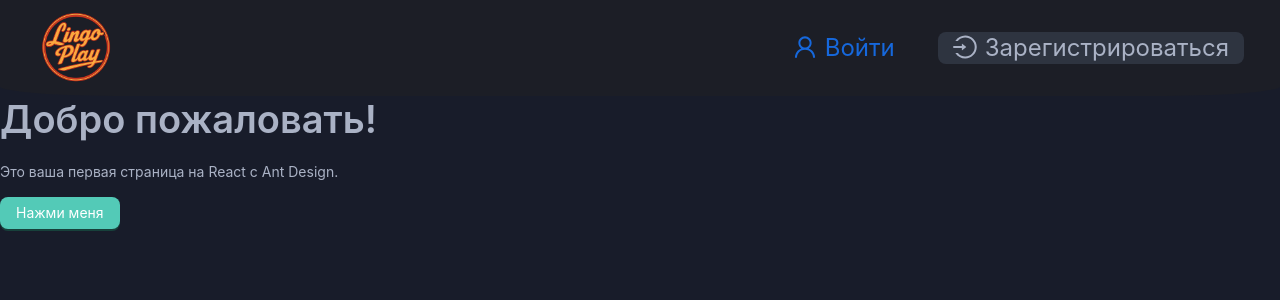
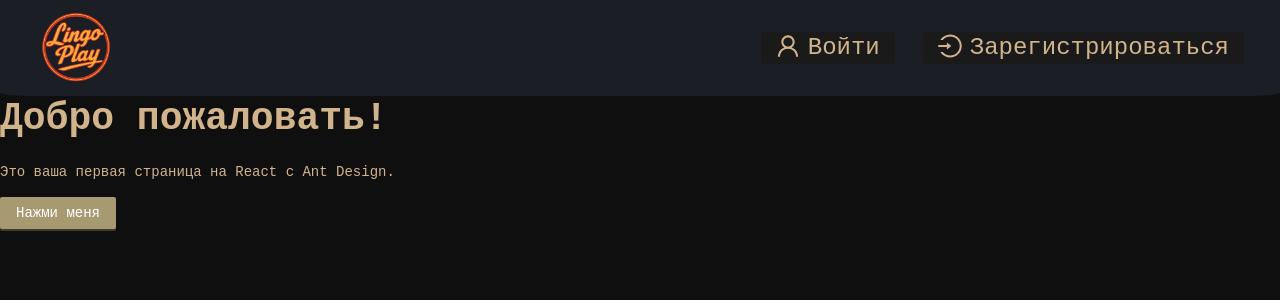
Before and after one commit to Xryak-Git/lingoplay_react, a React (Vite) app: page / in a window 1280 px wide. Shown: the top 300 px of the page. Built offline with nearby package versions, Linux system fonts and the light colour scheme; no server answers.

Commit message:
Стилизация под Fallout New Vegas

```diff
--- a/src/base/HeaderTop.jsx
+++ b/src/base/HeaderTop.jsx
@@ -74,7 +74,7 @@ export default function HeaderTop() {
     const renderGuestItems = () => (
         <>
             <SiteHeader.Item>
-                <Button icon={<UserOutlined />} onClick={onLogin} type="link">
+                <Button icon={<UserOutlined />} onClick={onLogin}>
                     Войти
                 </Button>
             </SiteHeader.Item>
--- a/src/index.css
+++ b/src/index.css
@@ -1,13 +1,12 @@
-/* HeaderTop.module.css */
 .affixTop {
-    background-color: var(--header-bg);
-    border-bottom: 1px solid var(--header-border);
+    background-color: var(--header-bg, #1A1A1A);
+    border-bottom: 1px solid var(--header-border, #444);
     z-index: 100;
     width: 100%;
     padding: 8px 16px;
     transition: background-color 0.3s ease;
-    border-bottom-left-radius: 10%;
-    border-bottom-right-radius: 10%;
+    border-bottom-left-radius: 3%;
+    border-bottom-right-radius: 3%;
     border: none;
 }
 
--- a/src/themeContext.jsx
+++ b/src/themeContext.jsx
@@ -15,12 +15,12 @@ export function ThemeProvider({ children }) {
     const themeConfig = {
         algorithm: isDarkMode ? theme.darkAlgorithm : theme.defaultAlgorithm,
         token: {
-            colorPrimary: '#5EEAD4',
-            colorText: isDarkMode ? '#AAB2C5' : '#1C1E26',
-            colorBgBase: isDarkMode ? '#1C1E26' : '#ffffff',
-            colorBgContainer: isDarkMode ? '#2E3440' : '#f0f2f5',
-            fontFamily: "'Inter', sans-serif",
-            borderRadius: 8,
+            colorPrimary: '#C2B280',
+            colorText: isDarkMode ? '#D2B48C' : '#1C1E26',
+            colorBgBase: isDarkMode ? '#0F0F0F' : '#ffffff',
+            colorBgContainer: isDarkMode ? '#1A1A1A' : '#f0f2f5',
+            fontFamily: "'Courier New', monospace",
+            borderRadius: 2,
         },
     };
 
```
